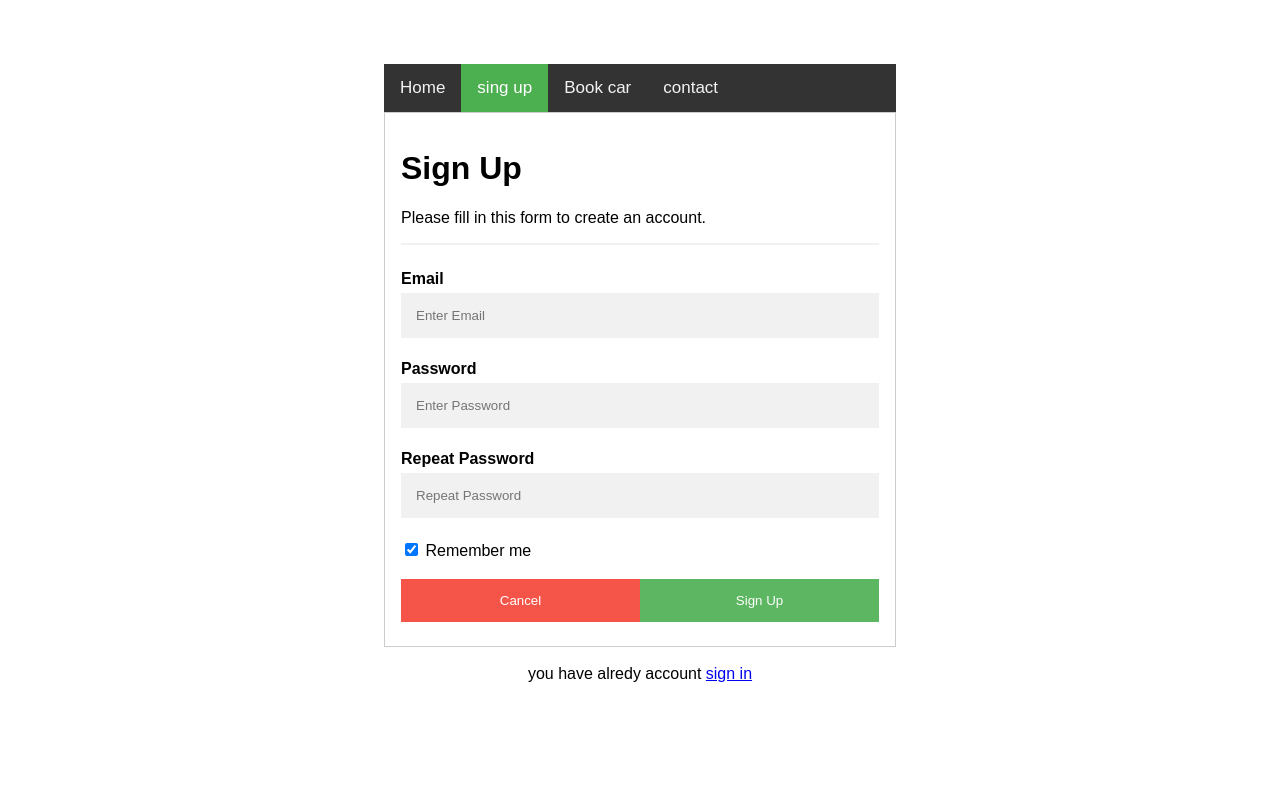
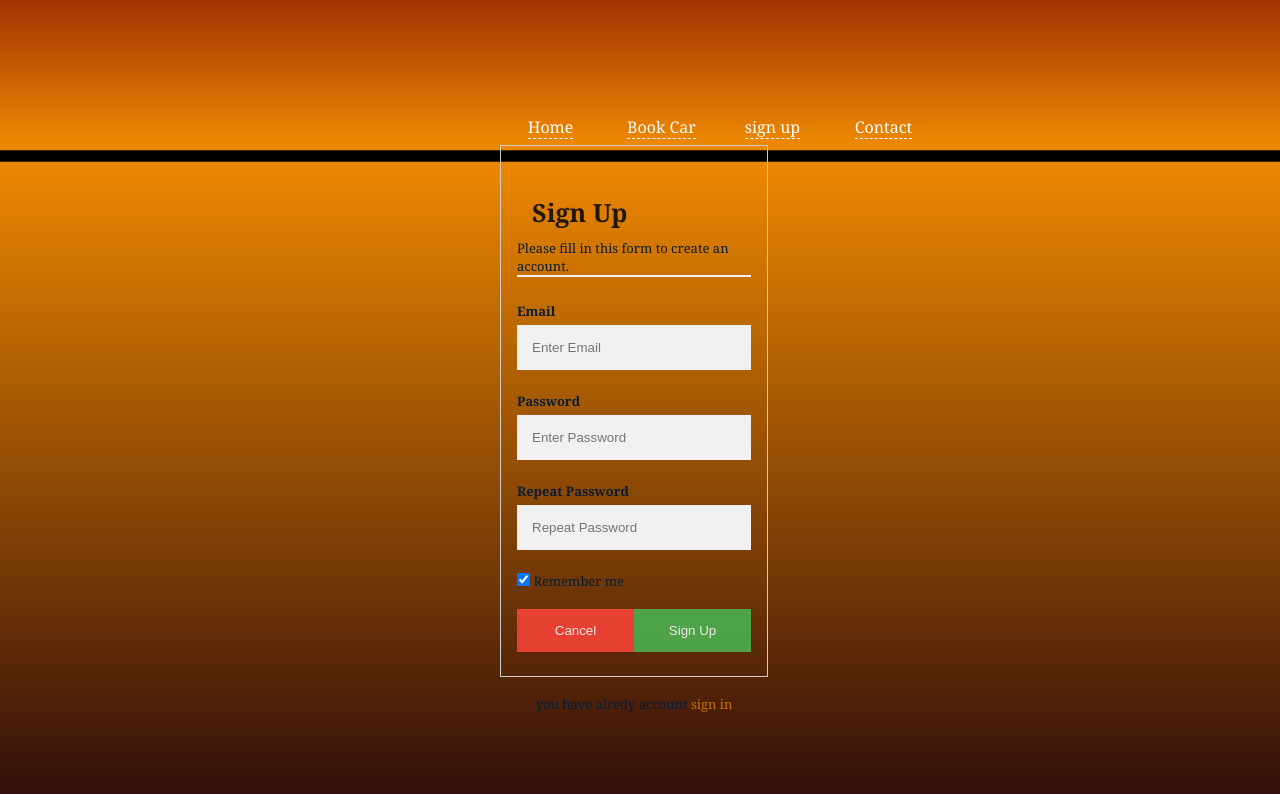
Before and after one commit to surajm2021/carbookingHTML, a plain HTML site: page sign_up.html in a window 1280 px wide. Drawn offline with Linux system fonts and the light colour scheme.

Commit message:
chnage sign_up_page

```diff
--- a/sign_up.html
+++ b/sign_up.html
@@ -2,9 +2,7 @@
 <html>
 <style>
 body {font-family: Arial, Helvetica, sans-serif;
-width: 40%;
-margin-left: 30%;
-margin-top: 5%;
+width: 60%;
 }
 * {box-sizing: border-box}
 
@@ -97,14 +95,16 @@ button:hover {
   color: white;
 }
 </style>
+<link rel="stylesheet" type="text/css" href="surajshinare.css" />
 <body>
-   <div class="topnav">
-  <a href="index.html">Home</a>
-   <a class="active" href="#">sing up</a>
-  <a href="book_car.html">Book car</a>
-  <a href="#">contact</a>
-</div>
-<form style="border:1px solid #ccc">
+  <div style="margin-left: 500px; margin-top: 80px;">
+          <div id="page" style="color: red;">
+        <div class="topNaviagationLink"><a href="index.html">Home</a></div>
+        <div class="topNaviagationLink"><a href="book_car.html">Book Car</a></div>
+        <div class="topNaviagationLink"><a href="sign_up.html">sign up</a></div>
+      <div class="topNaviagationLink"><a href="index.html">Contact</a></div>
+  </div>
+<form style="border:1px solid #ccc" action="sign_in.html">
   <div class="container">
     <h1>Sign Up</h1>
     <p>Please fill in this form to create an account.</p>
@@ -134,5 +134,6 @@ button:hover {
 <center>
   you have alredy account <a href="sign_in.html" title="">sign in</a>
 </center>
+</div>
 </body>
 </html>
```
Also changed, not shown: book_car.html (+4 -4 lines), car_booking.html (+4 -3 lines), index.html (+1 -1 lines).
